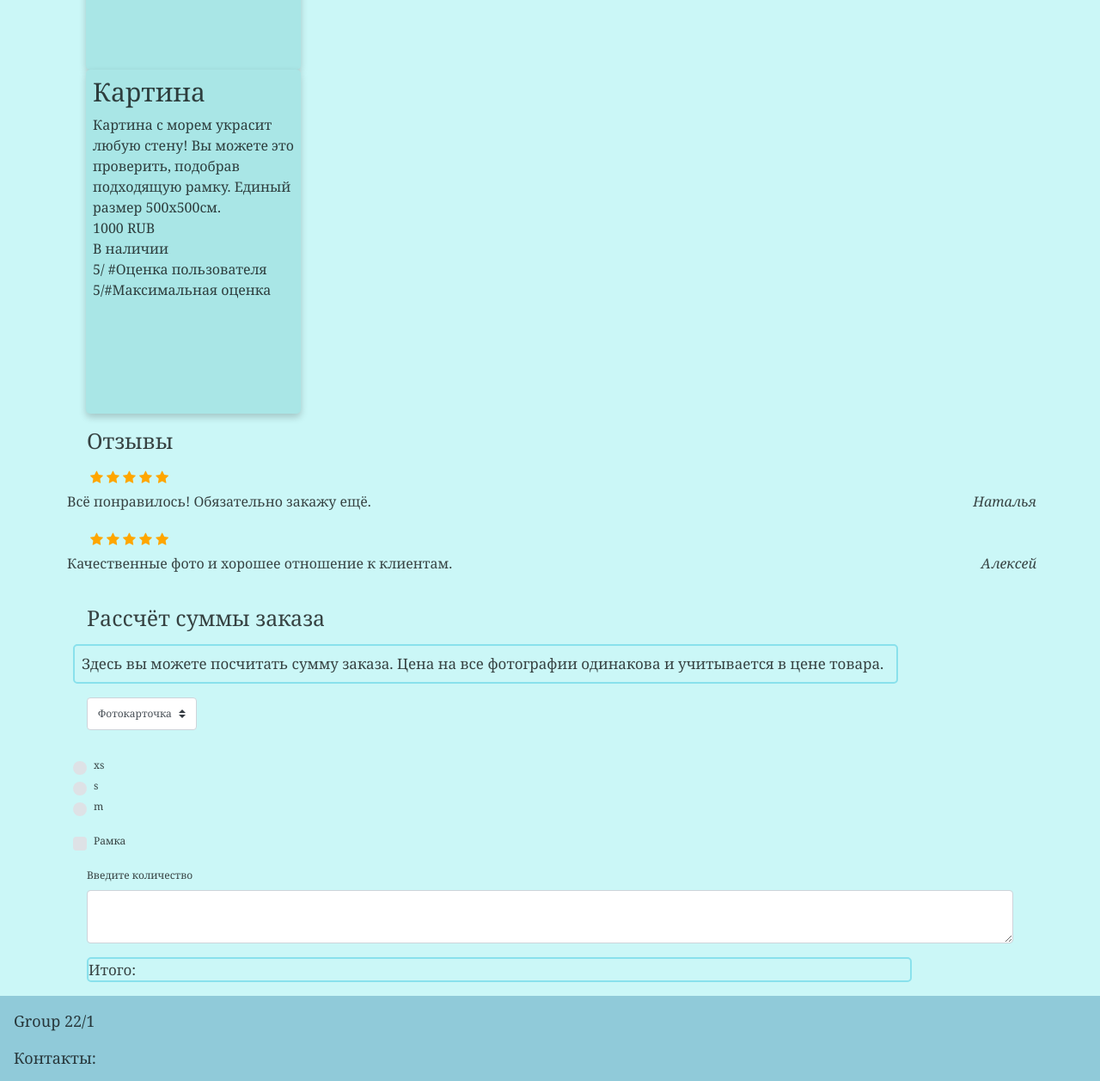
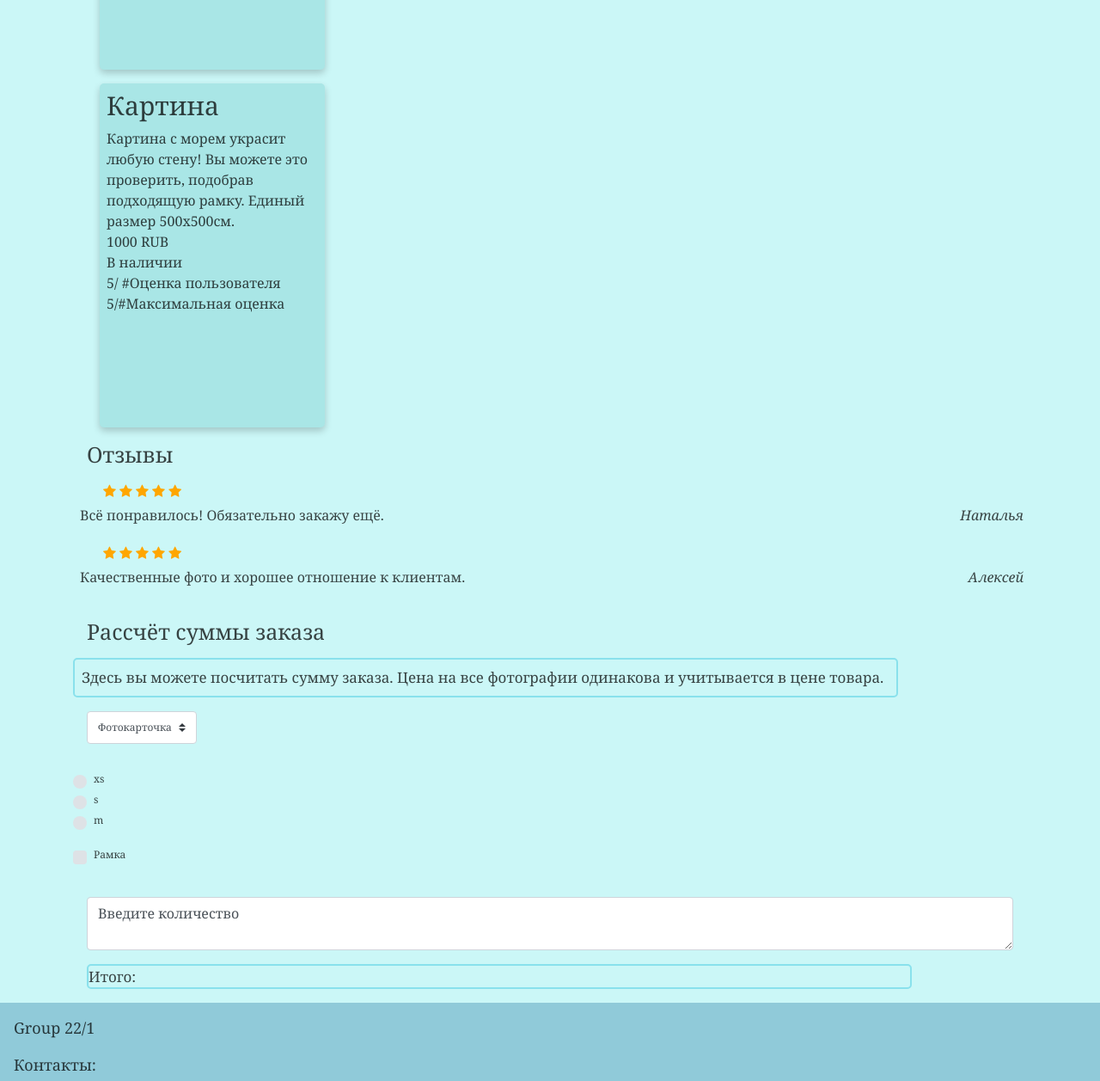
Before and after one commit to mercyu/sea, a plain HTML site: page index.html in a window 1280 px wide. Shown: the part 3541-4798 px from the top of the page at 86% size. Drawn offline with nearby package versions, Linux system fonts and the light colour scheme.

Commit message:
Update index.html

```diff
--- a/index.html
+++ b/index.html
@@ -77,7 +77,7 @@ type="image/png">
     </div>
 </div>
  </div>
-<div clas="row m-3">
+<div class="row m-3">
     <div class="product d-md-inline-block col-12 col-md-3 p-2" itemscope itemtype="http://schema.org/Product">
     <h1 itemprop="name">Фотообои</h1>
     <span itemprop="description">Преобразуйте пространство благодаря качественным фотообоям. Представлены в размерах xs(0.9x0.9m), s(1x1m), m(1.1x1.1m). Цена для xs-600RUB, s-700RUB, m-800RUB.</span>
@@ -97,7 +97,7 @@ type="image/png">
     </div>
 </div>
 </div>
-<div clas="row m-3">
+<div class="row m-3">
   <div class="product d-md-inline-block col-12 col-md-3 p-2" itemscope itemtype="http://schema.org/Product">
     <h1 itemprop="name">Картина</h1>
     <span itemprop="description">Картина с морем украсит любую стену! Вы можете это проверить, подобрав подходящую рамку. Единый размер 500х500см. </span>
@@ -118,7 +118,7 @@ type="image/png">
 </div>
 
     <h2 id="response" class="m-3">Отзывы</h2>
-    <div clas="container-fluid">
+    <div class="container-fluid">
        <div class=" resp row d-flex flex-column pl-1">
          <div class="col-4 ml-3">
           <span class="fa fa-star checked"></span>
@@ -176,8 +176,8 @@ type="image/png">
           </div>
 
           <div class="form-group m-3">
-            <label for="count">Введите количество</label>
-            <textarea class="form-control" id="count"></textarea>
+            <label for="count"></label>
+            <textarea class="form-control" id="count">Введите количество</textarea>
           </div>
            <div class="text m-3">Итого:</div>
   </main>
```
